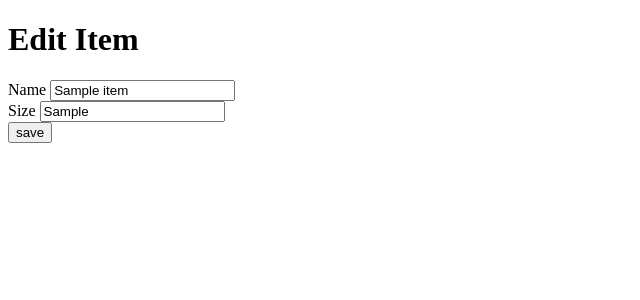
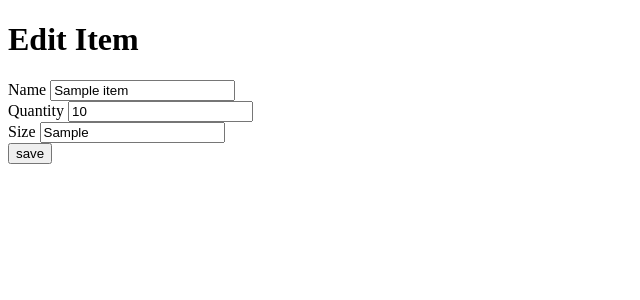
Before and after one commit to jessicahojh/inventory_tracker, a Flask app: page /items/1/edit in a window 1280 px wide. Shown: the top 300 px of the page, without its empty margins (0-640 px from the left). Run offline with Flask 2, Linux system fonts and the light colour scheme; tables that the repository leaves empty hold one stand-in row (values such as "Sample post").

Commit message:
fixed edit route

```diff
--- a/server.py
+++ b/server.py
@@ -151,8 +151,6 @@ def edit_form(item_id):
 def process_edit_form(item_id):
     """Process edit form."""
 
-    # Doesn't work
-
     item = Item.query.get(item_id)
 
     name = request.form["name"]
@@ -165,11 +163,13 @@ def process_edit_form(item_id):
 
     db.session.commit()
 
-    return redirect("/items/<int:item_id>")
+    return redirect("/items")
 
 @app.route("/items/<int:item_id>/delete", methods=['DELETE'])
 def delete(item_id):
     """Delete item."""
+
+    # Doesn't work
 
     item = Item.query.get(item_id)
 
--- a/templates/edit_item.html
+++ b/templates/edit_item.html
@@ -7,12 +7,19 @@
 
     <h1>Edit Item</h1>
 
-    <form action="edit_item" method="PUT">
+    <form action="edit" method="POST">
 
     <div>
       <label>
         Name
         <input type="name" name="name" value="{{item.name}}">
+      </label>
+    </div>
+
+    <div>
+      <label>
+        Quantity
+        <input type="quantity" name="quantity" value="{{item.quantity}}">
       </label>
     </div>
 
```
